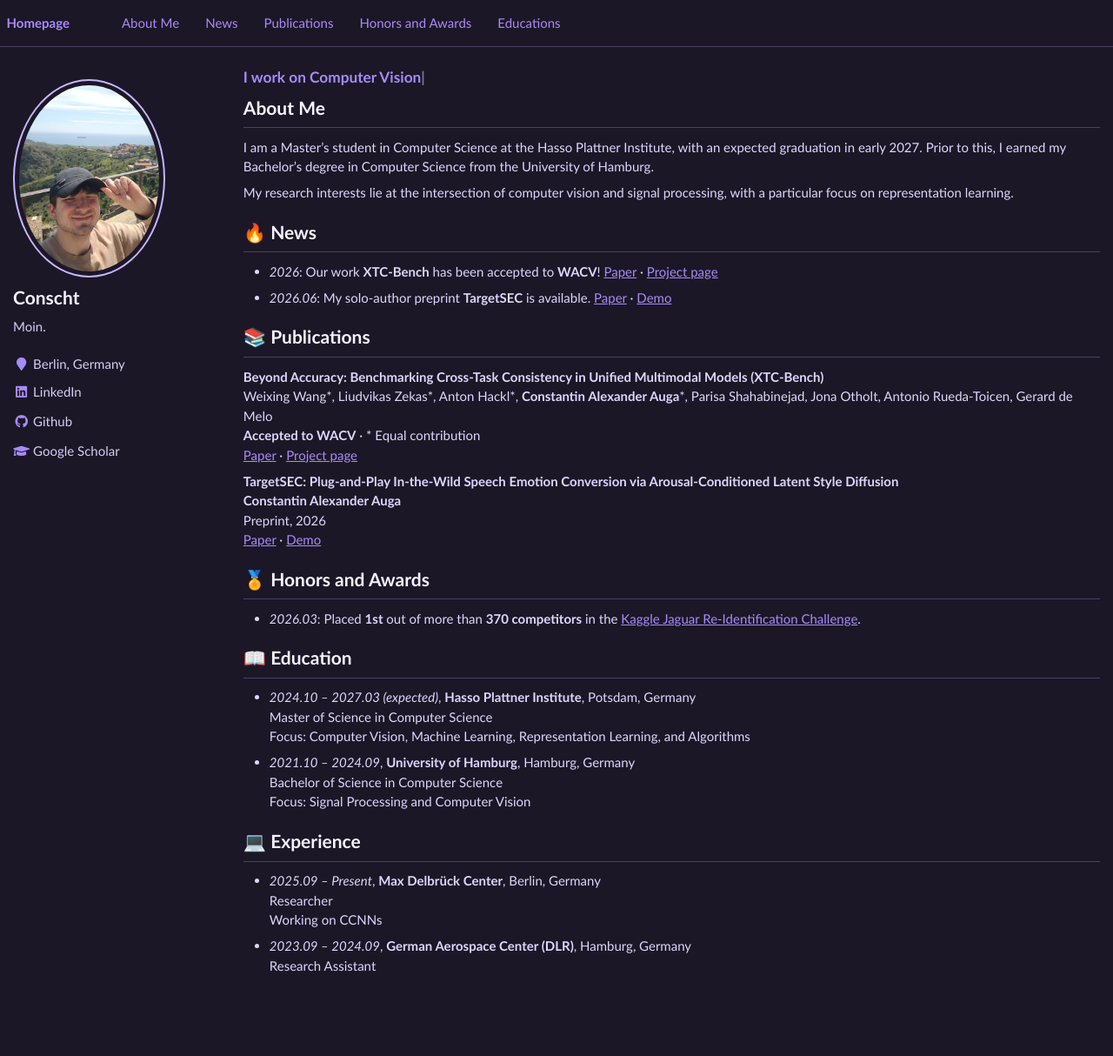
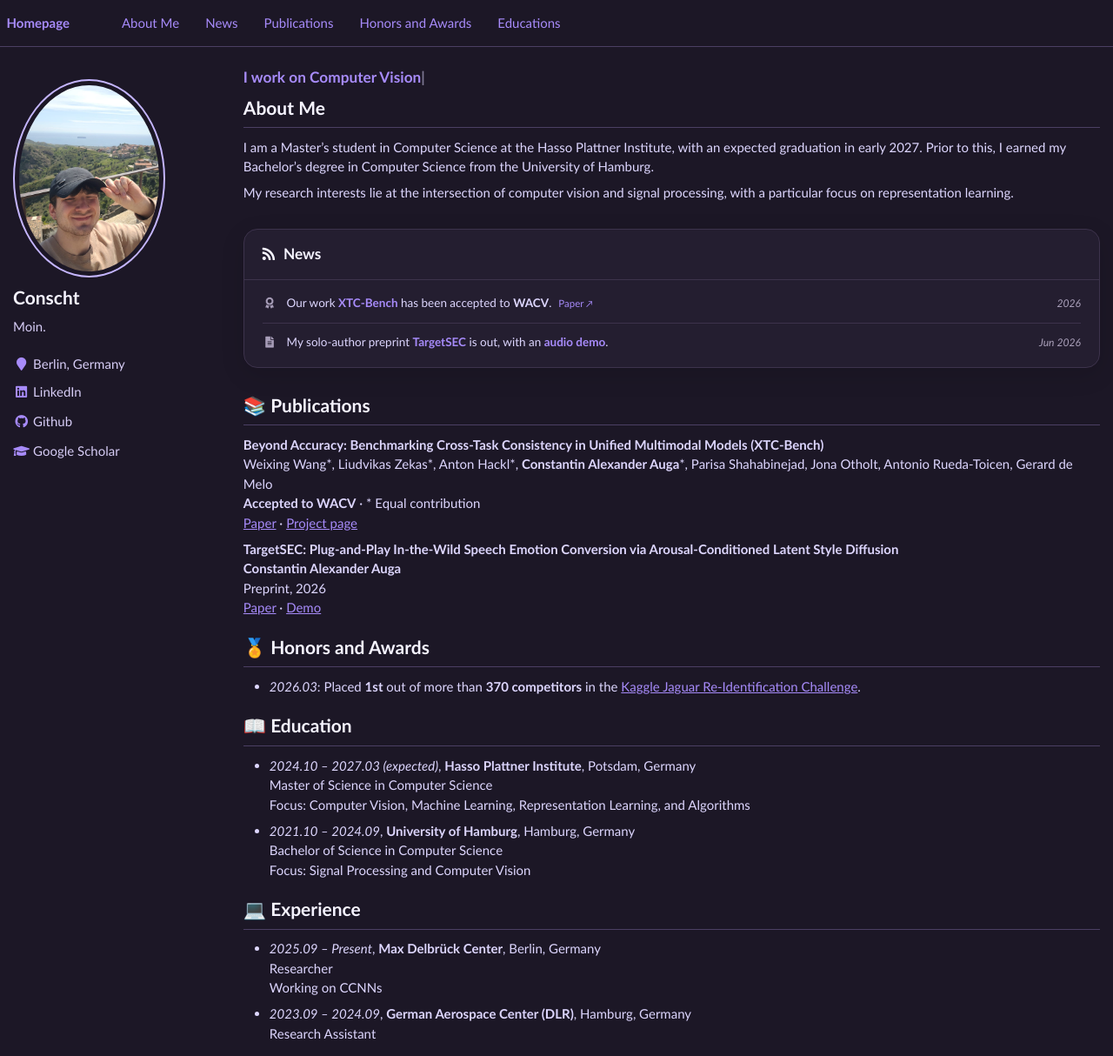
Before and after one commit to Conscht/conscht.github.io, a Jekyll site: the page built from _pages/about.md, in a window 1280 px wide and 1214 px high. Shown: the whole window at 87% size. Built offline with Jekyll 4.4.1, drawn with Linux system fonts in a browser that asks for light colours; nearby versions of some CDN libraries.

Commit message:
Style news as a compact card with icons and aligned dates

```diff
--- a/_pages/about.md
+++ b/_pages/about.md
@@ -22,10 +22,21 @@ I am a Master's student in Computer Science at the Hasso Plattner Institute, wit
 My research interests lie at the intersection of computer vision and signal processing, with a particular focus on representation learning.
 
 
-# 🔥 News
-
-- *2026*: Our work **XTC-Bench** has been accepted to **WACV**! [Paper](https://arxiv.org/abs/2604.25072) · [Project page](https://weixingw.github.io/xtc-bench/)
-- *2026.06*: My solo-author preprint **TargetSEC** is available. [Paper](https://arxiv.org/abs/2606.07293) · [Demo](https://conscht.github.io/TargetSEC/)
+<section class="news-card" aria-labelledby="-news">
+  <h1 id="-news" class="news-card__title"><i class="fas fa-rss" aria-hidden="true"></i> News</h1>
+  <ul class="news-card__list">
+    <li class="news-card__item">
+      <i class="fas fa-award news-card__icon" aria-hidden="true"></i>
+      <p class="news-card__text">Our work <a href="https://weixingw.github.io/xtc-bench/">XTC-Bench</a> has been accepted to <strong>WACV</strong>. <a class="news-card__paper" href="https://arxiv.org/abs/2604.25072">Paper <span class="news-card__arrow" aria-hidden="true">↗</span></a></p>
+      <time class="news-card__date" datetime="2026">2026</time>
+    </li>
+    <li class="news-card__item">
+      <i class="fas fa-file-alt news-card__icon" aria-hidden="true"></i>
+      <p class="news-card__text">My solo-author preprint <a href="https://arxiv.org/abs/2606.07293">TargetSEC</a> is out, with an <a href="https://conscht.github.io/TargetSEC/">audio demo</a>.</p>
+      <time class="news-card__date" datetime="2026-06">Jun 2026</time>
+    </li>
+  </ul>
+</section>
 
 
 # 📚 Publications
--- a/assets/css/main.scss
+++ b/assets/css/main.scss
@@ -199,6 +199,106 @@ hr,
   color: #F5F3FF;
 }
 
+/* Compact news card, with dates aligned independently of the text. */
+.page__content .news-card {
+  margin: 2rem 0;
+  overflow: hidden;
+  border: 1px solid #3d334c;
+  border-radius: 16px;
+  background: #241e30;
+  box-shadow: 0 8px 28px rgba(0, 0, 0, 0.12);
+}
+
+.page__content .news-card__title {
+  display: flex;
+  align-items: center;
+  gap: 0.65rem;
+  margin: 0;
+  padding: 1.1rem 1.4rem;
+  border-bottom: 1px solid #3d334c;
+  font-size: 1.15rem;
+  line-height: 1.4;
+  scroll-margin-top: 5rem;
+
+  &::before { display: none; }
+
+  .fas { font-size: 0.95em; }
+}
+
+.page__content .news-card__list {
+  margin: 0;
+  padding: 0.35rem 1.4rem;
+  list-style: none;
+}
+
+.page__content .news-card__item {
+  display: grid;
+  grid-template-columns: 1.1rem minmax(0, 1fr) auto;
+  align-items: baseline;
+  column-gap: 0.75rem;
+  margin: 0;
+  padding: 0.75rem 0;
+  font-size: 0.9rem;
+  line-height: 1.6;
+
+  & + .news-card__item { border-top: 1px solid #3d334c; }
+}
+
+.page__content .news-card__icon {
+  color: #a79db8;
+  text-align: center;
+  font-size: 0.95em;
+}
+
+.page__content .news-card__text {
+  min-width: 0;
+  margin: 0;
+  font-size: inherit;
+
+  a {
+    font-weight: 600;
+    text-decoration: none;
+
+    &:hover { text-decoration: underline; }
+    &:focus-visible { outline: 2px solid #c4b5fd; outline-offset: 3px; }
+  }
+
+  .news-card__paper {
+    display: inline-block;
+    margin-left: 0.3rem;
+    font-size: 0.85em;
+    font-weight: 400;
+    white-space: nowrap;
+  }
+}
+
+.news-card__arrow { font-size: 0.9em; }
+
+.news-card__date {
+  padding-left: 1rem;
+  color: #aaa0ba;
+  font-size: 0.9em;
+  font-style: italic;
+  font-variant-numeric: tabular-nums;
+  white-space: nowrap;
+}
+
+@media (max-width: 600px) {
+  .page__content .news-card__title { padding: 1rem; }
+  .page__content .news-card__list { padding: 0.2rem 1rem; }
+
+  .page__content .news-card__item {
+    grid-template-columns: 1rem minmax(0, 1fr);
+    column-gap: 0.6rem;
+  }
+
+  .news-card__date {
+    grid-column: 2;
+    padding: 0.2rem 0 0;
+    font-size: 0.8em;
+  }
+}
+
 
 
 @media (min-width: 1024px) {
```
